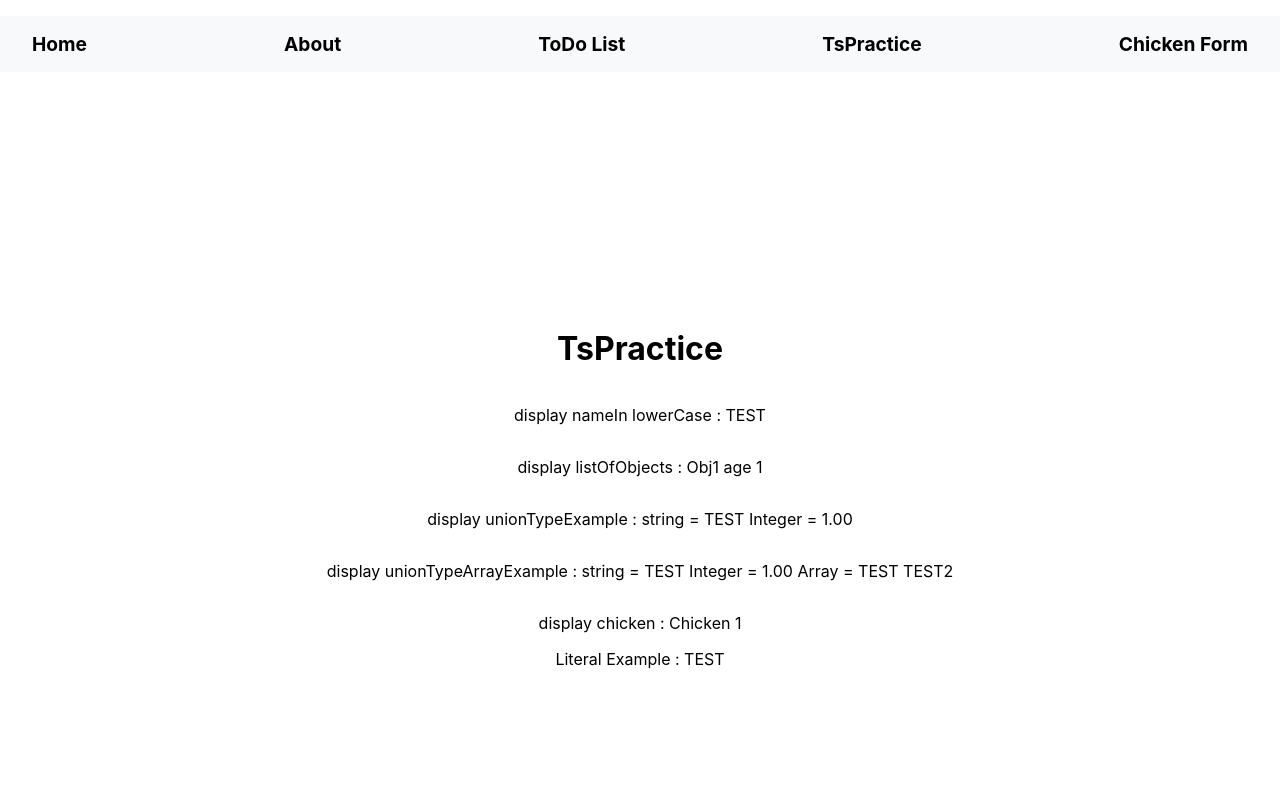
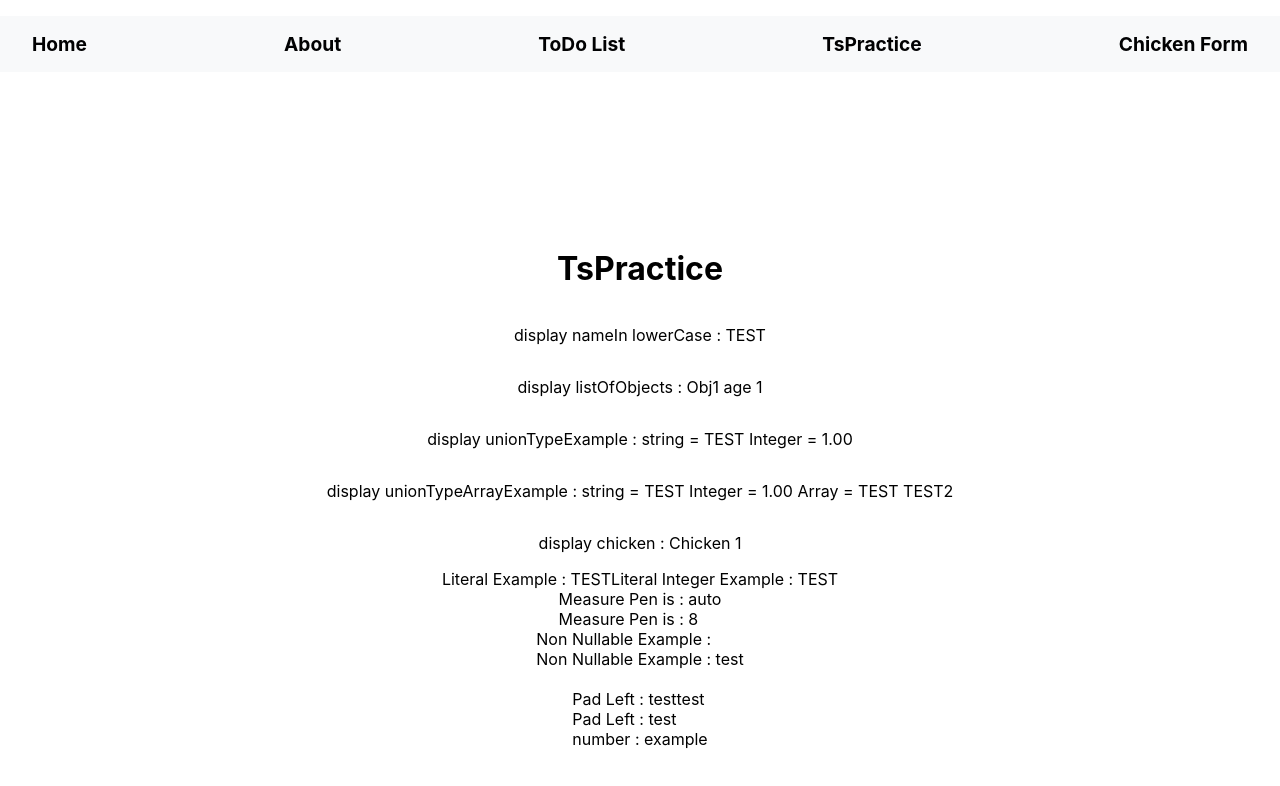
Before and after one commit to troias/TS-Muckarond, a React (Create React App) app: page /ts in a window 1280 px wide. Shown: the top 786 px of the page. Built offline with nearby package versions, Linux system fonts and the light colour scheme.

Commit message:
added narrowing

```diff
--- a/src/components/tsPractice.tsx
+++ b/src/components/tsPractice.tsx
@@ -92,6 +92,59 @@ const literalExample = (s: string, alignment: "left" | "center" | "right") => {
 
 console.log("literal-Example", literalExample("test", "left"))
 
+const literalIntegerExample = (s: string, alignment: 1 | 2 | 3) => {
+    switch (alignment) {
+        case 1:
+            return s.toUpperCase()
+        case 2:
+            return s.toLowerCase()
+        case 3:
+            return s.toUpperCase()
+    }
+}
+
+interface Options {
+    width: number
+}
+
+const measurePenisWidth = (options: Options | "auto") => {
+
+
+    if (typeof options === "string") {
+        return options
+    } else {
+        return options.width * options.width * options.width
+    }
+
+}
+
+const nonNullableExample = (data: string | null) => {
+    if (null) {
+        const defaultValue = "default"
+        return data!.toUpperCase() || defaultValue //! is used to force the null check to fail
+
+
+    }
+    if (data) {
+        // data is not null
+        return data!.toLowerCase()
+    }
+
+
+}
+
+
+
+const padLeftArw = (padding: number | string, input: string): string => {
+    if (typeof padding === "number") {
+        return "   ".repeat(padding) + input
+    } else {
+        return padding + input
+    }
+}
+
+
+
 
 
 export default function TsPractice({ }: Props) {
@@ -124,8 +177,29 @@ export default function TsPractice({ }: Props) {
             </p>
             <div className="test" >
                 Literal Example : {literalExample("test", "left")}
+                Literal Integer Example : {literalIntegerExample("test", 1)}
+            </div>
 
-
+            <div>
+                Measure Pen is : {measurePenisWidth("auto")}
+                <br />
+                Measure Pen is : {measurePenisWidth({ width: 2 })}
+            </div>
+            <div>
+                Non Nullable Example : {nonNullableExample(null)}
+                <br />
+                Non Nullable Example : {nonNullableExample("test")}
+            </div>
+            <div>
+                {/* Pad Left : {padLeft("test", "test")}
+                <br />
+                Pad Left : {padLeft(2, "test")} */}
+                <br />
+                Pad Left : {padLeftArw("test", "test")}
+                <br />
+                Pad Left : {padLeftArw(2, "test")}
+                <br />
+                number : {padLeftArw(2, "example")}
             </div>
 
 
```
